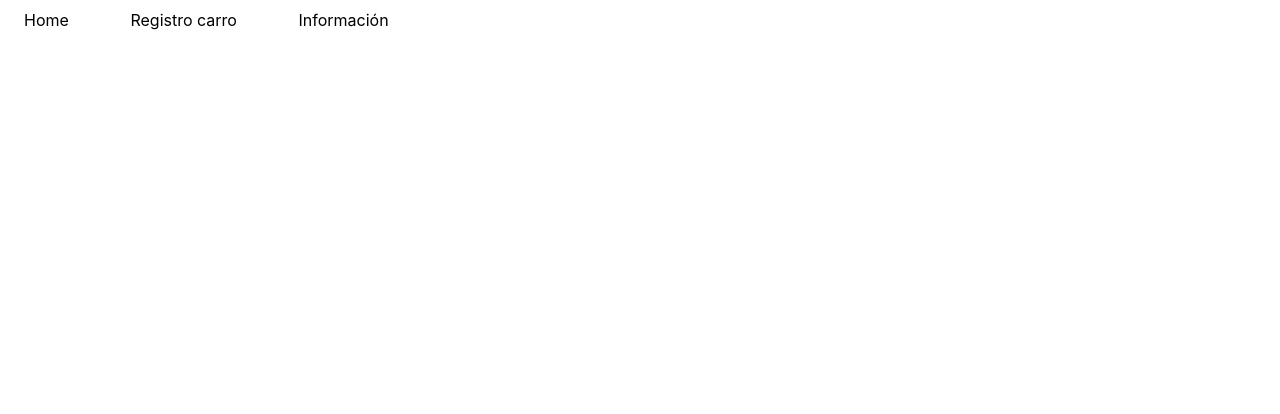
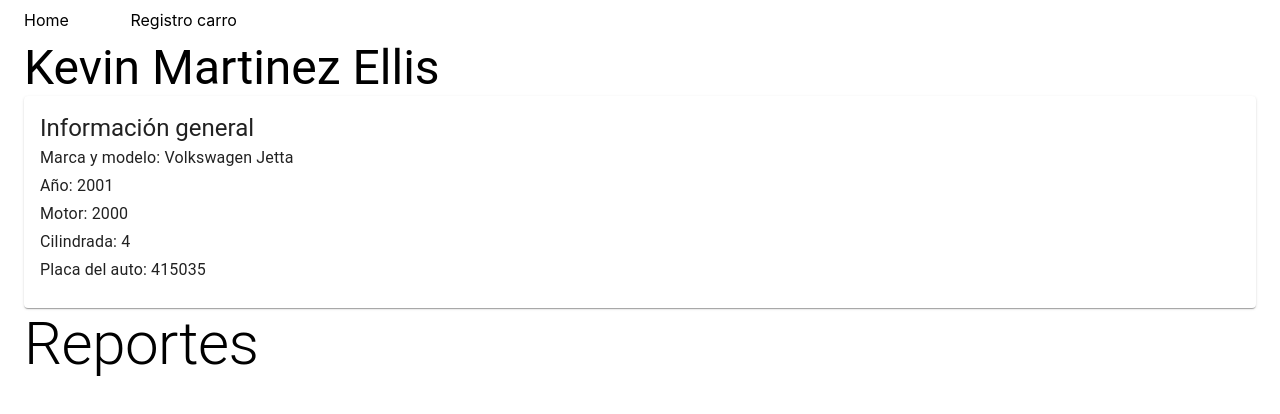
Before and after one commit to kevmart5/taros, a React (Create React App) app: page /car-information/1 in a window 1280 px wide. Shown: the top 414 px of the page. Built offline with nearby package versions, Linux system fonts and the light colour scheme; data requests are answered from the project's data file.

Commit message:
Add new card element to display selected car information

```diff
--- a/src/App.js
+++ b/src/App.js
@@ -20,7 +20,7 @@ function App() {
 					<Route exact path='/car-register'>
 						<CarRegister />
 					</Route>
-					<Route exact path='/car-information'>
+					<Route exact path='/car-information/:id'>
 						<CarInformation />
 					</Route>
 				</Switch>
--- a/src/Components/Header/index.js
+++ b/src/Components/Header/index.js
@@ -15,9 +15,6 @@ const Header = () => {
 					<Link to='/car-register' className='navigation-link'>
 						Registro carro
 					</Link>
-					<Link to='/car-information' className='navigation-link'>
-						Información
-					</Link>
 				</nav>
 			</Grid>
 		</Container>
--- a/src/Pages/CarInformation/index.js
+++ b/src/Pages/CarInformation/index.js
@@ -1,25 +1,61 @@
-import React from 'react';
+import React, { useEffect } from 'react';
 import { connect } from 'react-redux';
-// import uniqueId from 'lodash/uniqueId';
+import { useParams } from 'react-router-dom';
 // import { FaPen, FaTrashAlt, FaRegEye } from 'react-icons/fa';
+
 // Actions
+import { getCarInfo } from '../../redux/actionCreators/cars/getCarInfo';
 
 //Components
 import Grid from '@material-ui/core/Grid';
+import Container from '@material-ui/core/Container';
+import Card from '@material-ui/core/Card';
+import CardContent from '@material-ui/core/CardContent';
+import Typography from '@material-ui/core/Typography';
 
-import Container from '@material-ui/core/Container';
+import './styles.css';
 
-const CarInformation = () => {
+const CarInformation = ({ getCarInfo, car }) => {
+	const { id } = useParams();
+	useEffect(() => {
+		getCarInfo(id);
+	}, []);
 	return (
 		<Container maxWidth='xl'>
 			<Grid container>
-				<Grid container item lg={12} spacing={3}>
-					<div>
-						<h1>Información del vehículo</h1>
-					</div>
+				<Grid container item xs={12}>
+					<Typography variant='h3' component='h3' className='car-owner--title'>
+						{car.owner}
+					</Typography>
 				</Grid>
 				<Grid item xs={12}>
-					<p>Car information</p>
+					<Card>
+						<CardContent>
+							<Typography variant='h5' component='h2'>
+								Información general
+							</Typography>
+							<Typography variant='subtitle1' component='p'>
+								Marca y modelo: {car.auto}
+							</Typography>
+							<Typography variant='subtitle1' component='p'>
+								Año: {car.year}
+							</Typography>
+							<Typography variant='subtitle1' component='p'>
+								Motor: {car.motor}
+							</Typography>
+							<Typography variant='subtitle1' component='p'>
+								Cilindrada: {car.cc}
+							</Typography>
+							<Typography variant='subtitle1' component='p'>
+								Placa del auto: {car.plate}
+							</Typography>
+						</CardContent>
+					</Card>
+				</Grid>
+				<Grid item xs={12}>
+					<Typography variant='h2' component='h2'>
+						Reportes
+					</Typography>
 				</Grid>
 			</Grid>
 		</Container>
@@ -28,10 +64,12 @@ const CarInformation = () => {
 
 const mapStateToProps = (state) => {
 	return {
-		cars: state.cars.cars,
+		car: state.cars.current,
 	};
 };
 
-const mapDispatchToProps = {};
+const mapDispatchToProps = {
+	getCarInfo,
+};
 
 export default connect(mapStateToProps, mapDispatchToProps)(CarInformation);
--- /dev/null
+++ b/src/Pages/CarInformation/styles.css
@@ -0,0 +1,3 @@
+.car-owner--title {
+	margin-bottom: 20px;
+}
--- a/src/Pages/Home/index.js
+++ b/src/Pages/Home/index.js
@@ -1,5 +1,6 @@
 import React, { useEffect } from 'react';
 import { connect } from 'react-redux';
+import { Link } from 'react-router-dom';
 import uniqueId from 'lodash/uniqueId';
 import { FaPen, FaTrashAlt, FaRegEye } from 'react-icons/fa';
 // Actions
@@ -15,8 +16,9 @@ import TableContainer from '@material-ui/core/TableContainer';
 import TableHead from '@material-ui/core/TableHead';
 import TableRow from '@material-ui/core/TableRow';
 import Paper from '@material-ui/core/Paper';
+import Container from '@material-ui/core/Container';
 
-import Container from '@material-ui/core/Container';
+import './styles.css';
 
 const useStyles = makeStyles({
 	table: {
@@ -69,12 +71,18 @@ const Home = ({ getAllCars, cars }) => {
 													marginRight: '8%',
 												}}
 											/>
+											<Link
+												to={`/car-information/${car.id}`}
+												className='car--link-info'
+											>
 												<FaRegEye
 													onClick={() => console.log('Click go to car')}
 													style={{
 														marginRight: '8%',
 													}}
 												/>
+											</Link>
+
 											<FaTrashAlt onClick={() => console.log('Click delete')} />
 										</TableCell>
 									</TableRow>
--- /dev/null
+++ b/src/Pages/Home/styles.css
@@ -0,0 +1,3 @@
+.car--link-info {
+	text-decoration: none;
+}
--- a/src/redux/actionCreators/cars/getCarInfo.js
+++ b/src/redux/actionCreators/cars/getCarInfo.js
@@ -9,7 +9,7 @@ export function getCarInfo(carId) {
 			type: carsActions.CAR_INFO_REQUEST,
 		});
 		axios
-			.get(`${PORT}/cars${carId}`)
+			.get(`${PORT}/cars/${carId}`)
 			.then((response) => {
 				try {
 					const { data } = response;
```
Also changed, not shown: src/Pages/Home/styles.js (deleted, +0 -13 lines). Lines whose indentation alone changed are shown as unchanged.
